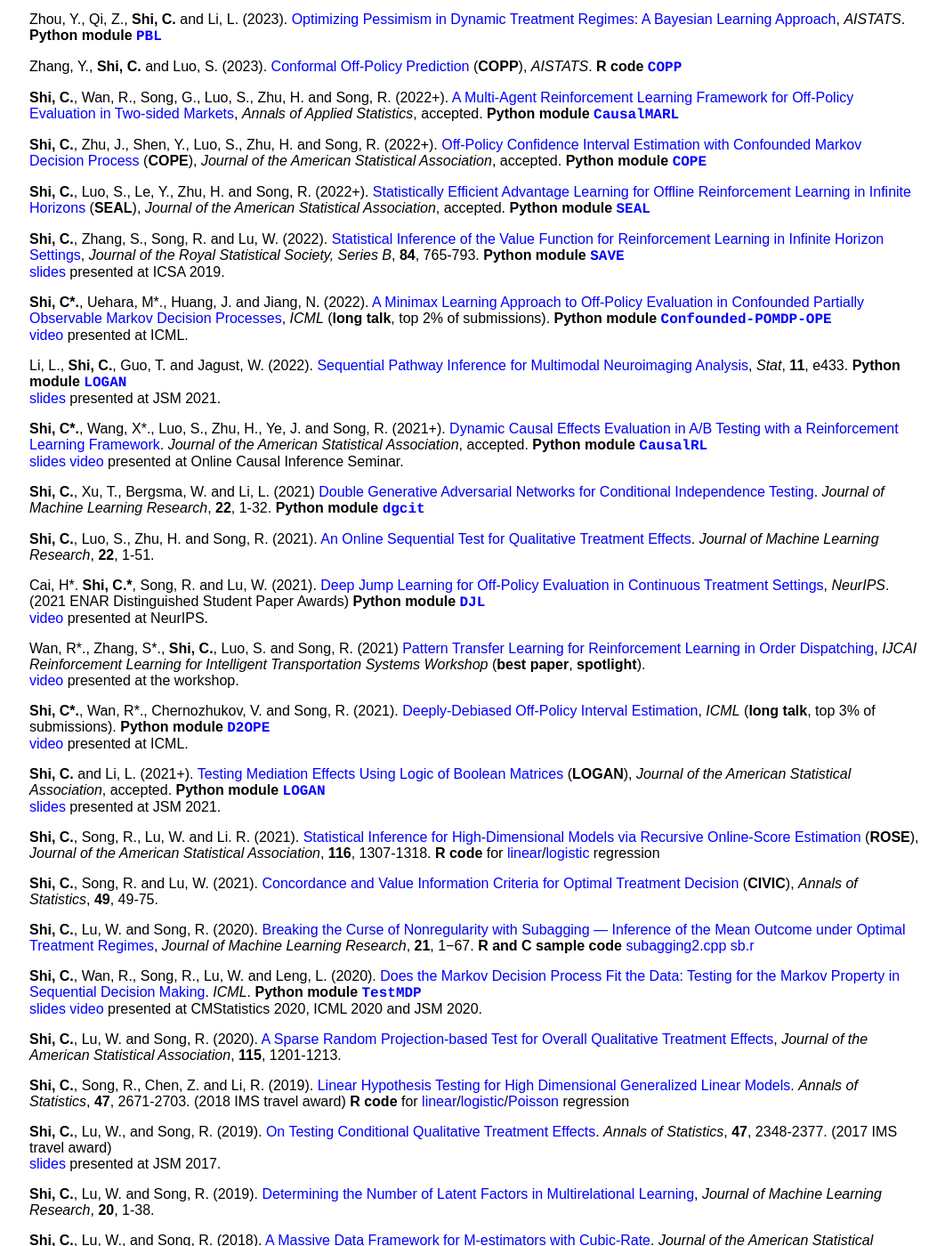
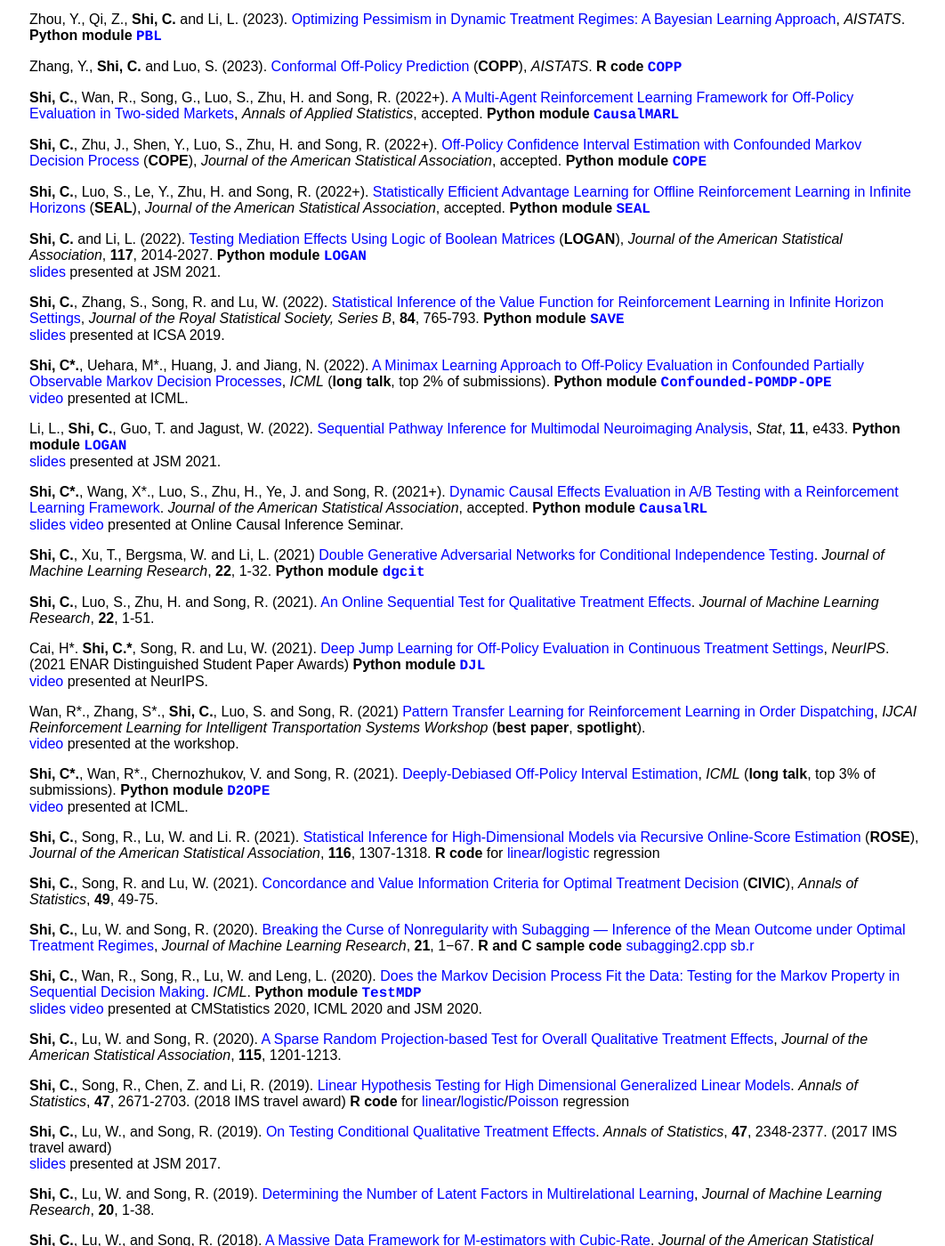
Before and after one commit to callmespring/callmespring.github.io, a Jekyll site: the page built from publication.md, in a window 1280 px wide and 1400 px high, scrolled down 779 px. Shown: the whole window at 89% size, without its empty margins (107-1169 px from the left). Built offline with Jekyll 4.4.1, drawn with Linux system fonts in a browser that asks for light colours; some of the changed lines change nothing that is shown.

Commit message:
Update publication.md

```diff
--- a/publication.md
+++ b/publication.md
@@ -56,6 +56,9 @@ Zhang, Y., **Shi, C.** and Luo, S. (2023). [Conformal Off-Policy Prediction](htt
 **Shi, C.**, Luo, S., Le, Y., Zhu, H. and Song, R. (2022+). [Statistically Efficient Advantage Learning for Offline Reinforcement Learning in Infinite Horizons](https://arxiv.org/abs/2202.13163) (**SEAL**), _Journal of the American Statistical Association_, accepted.
 **Python module** [<span style="font-family:courier;">**SEAL**</span>](https://github.com/leyuanheart/SEAL)
 
+**Shi, C.** and Li, L. (2022). [Testing Mediation Effects Using Logic of Boolean Matrices](https://arxiv.org/abs/2005.04584) (**LOGAN**), _Journal of the American Statistical Association_, **117**, 2014-2027.
+**Python module** [<span style="font-family:courier;">**LOGAN**</span>](https://github.com/callmespring/LOGAN) <br/> [<font size="3">slides</font>](./slides/jsm.pdf) <font size="3">presented at JSM 2021</font>.
+
 **Shi, C.**, Zhang, S., Song, R. and Lu, W. (2022). [Statistical Inference of the Value Function for Reinforcement
 Learning in Infinite Horizon Settings](https://arxiv.org/pdf/2001.04515.pdf), _Journal of the Royal Statistical Society, Series B_, **84**, 765-793.
 **Python module** [<span style="font-family:courier;">**SAVE**</span>](https://github.com/shengzhang37/SAVE) <br/> [<font size="3">slides</font>](./slides/VIslides.pdf) <font size="3">presented at ICSA 2019</font>.
@@ -80,9 +83,6 @@ Wan, R\*., Zhang, S\*., **Shi, C.**, Luo, S. and Song, R. (2021) [Pattern Transf
 
 **Shi, C\*.**, Wan, R\*., Chernozhukov, V. and Song, R. (2021). [Deeply-Debiased Off-Policy Interval Estimation](https://arxiv.org/pdf/2105.04646.pdf), _ICML_ (**long talk**, top 3% of submissions).
 **Python module** [<span style="font-family:courier;">**D2OPE**</span>](https://github.com/RunzheStat/D2OPE) <br/> [<font size="3">video</font>](https://www.youtube.com/watch?v=uAEWmmm8aDM) <font size="3">presented at ICML</font>.
-
-**Shi, C.** and Li, L. (2021+). [Testing Mediation Effects Using Logic of Boolean Matrices](https://arxiv.org/abs/2005.04584) (**LOGAN**), _Journal of the American Statistical Association_, accepted.
-**Python module** [<span style="font-family:courier;">**LOGAN**</span>](https://github.com/callmespring/LOGAN) <br/> [<font size="3">slides</font>](./slides/jsm.pdf) <font size="3">presented at JSM 2021</font>.
 
 **Shi, C.**, Song, R., Lu, W. and Li. R. (2021). [Statistical Inference for High-Dimensional Models via Recursive Online-Score Estimation](https://www.tandfonline.com/doi/full/10.1080/01621459.2019.1710154) (**ROSE**), _Journal of the American Statistical Association_, **116**, 1307-1318.
 **R code** for [<font size="3">linear</font>](./code/sample_linear.r)/[<font size="3">logistic</font>](./code/sample_logistic.r) regression
```
